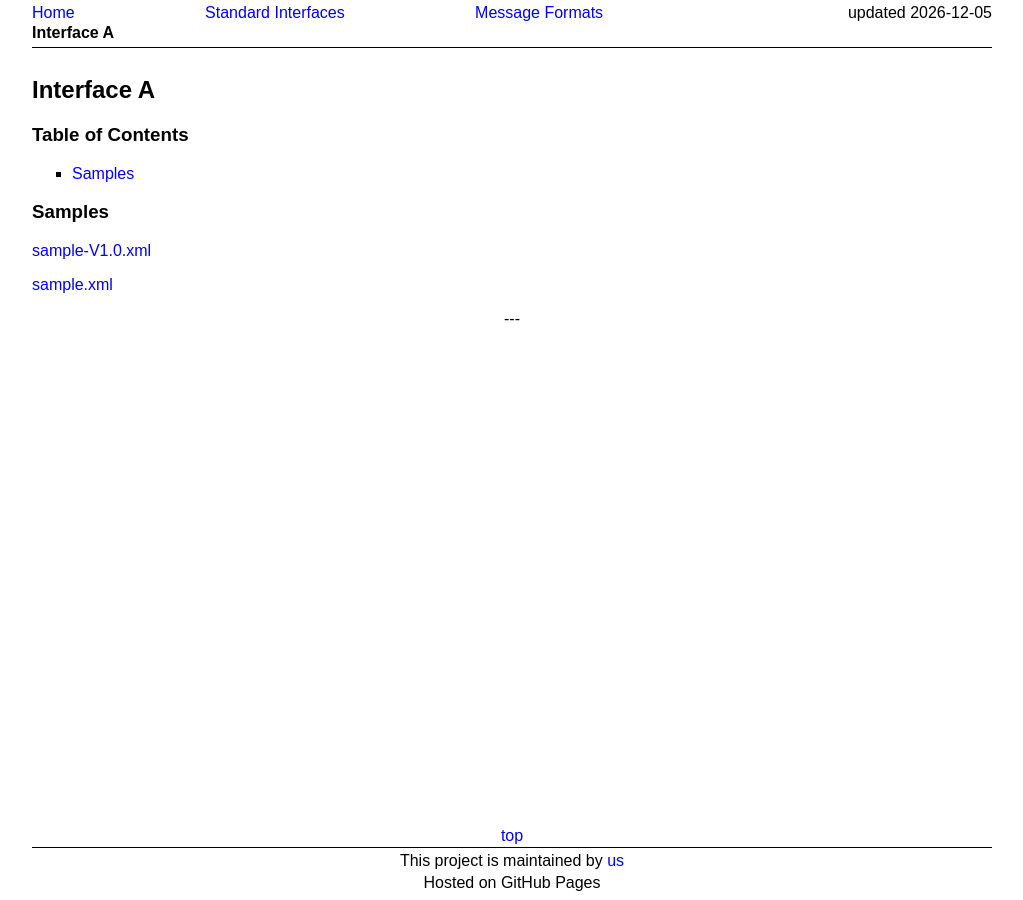
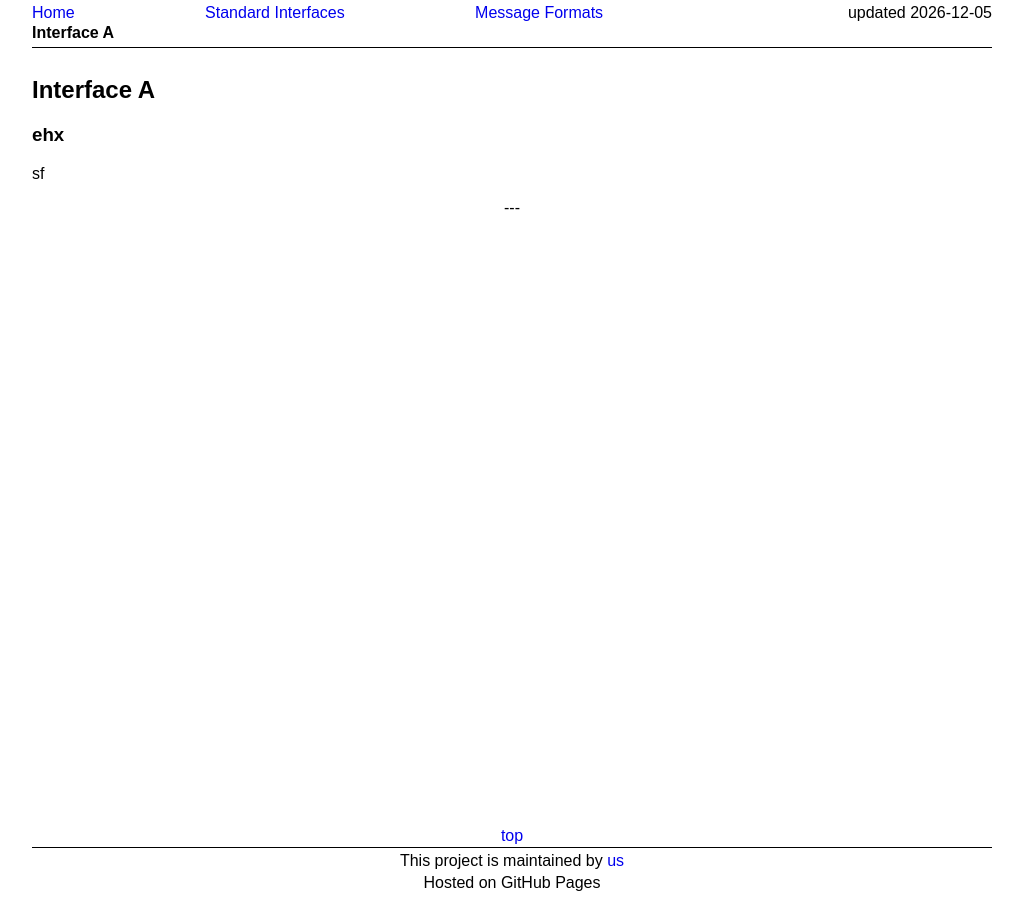
Before and after one commit to IvoLoe/documentation, a Jekyll site: the page built from docs/_interfaces/InterfaceA.md, in a window 1280 px wide. Shown: the whole page, without its empty margins (128-1151 px from the left). Built offline with Jekyll 4.4.1, drawn with Linux system fonts in a browser that asks for light colours.

Commit message:
Update interface.md

```diff
--- a/docs/_includes/logic/interface.md
+++ b/docs/_includes/logic/interface.md
@@ -1,33 +1,2 @@
-{% if page.collection == "interfaces" %}
-
-[comment]: # ( get main path for content )
-	{% assign interfaceName = page.name %}
-	{% capture mainPath %}/content/{{ page.collection }}/{{ interfaceName }}/{% endcapture %}
-
-{:.no_toc}
-
-[comment]: # ( show disclaimer content and table of contents)
-{% include disclaimerContent.md %}
-{% include logic/tableOfContents.md %}
-
-[comment]: # ( list all content files - general and version specific )
-{% assign fileMainList = site.documents | where_exp:"item", "item.path contains interfaceNameName" | where_exp:"item", "item.path contains '_includes/content/interfaces'" | sort: "name" %}
-
-
-
-[comment]: # (show schema files)
-{% capture searchPath %}/assets/files/schema/{{interfaceName}}/{{ currentVersion}}/{% endcapture %}
-{% include logic/showFilesHeader.md searchPath = searchPath textHeader = "Schema" %}
-{% include logic/getFiles.md searchPath = searchPath %}
-
-[comment]: # (show samples)
-{% capture searchPath %}/assets/files/samples/{{interfaceName}}/{% endcapture %}
-{% include logic/showFilesHeader.md searchPath = searchPath textHeader = "Samples" %}
-{% include logic/getFiles.md searchPath = searchPath %}
-
-[comment]: # (show documentation)
-{% capture searchPath %}/assets/files/documentation/{{interfaceName}}/{% endcapture %}
-{% include logic/showFilesHeader.md searchPath = searchPath textHeader = "Documentation Download" %}
-{% include logic/getFiles.md searchPath = searchPath %}
-
-{% endif %}
+### ehx
+sf
```
